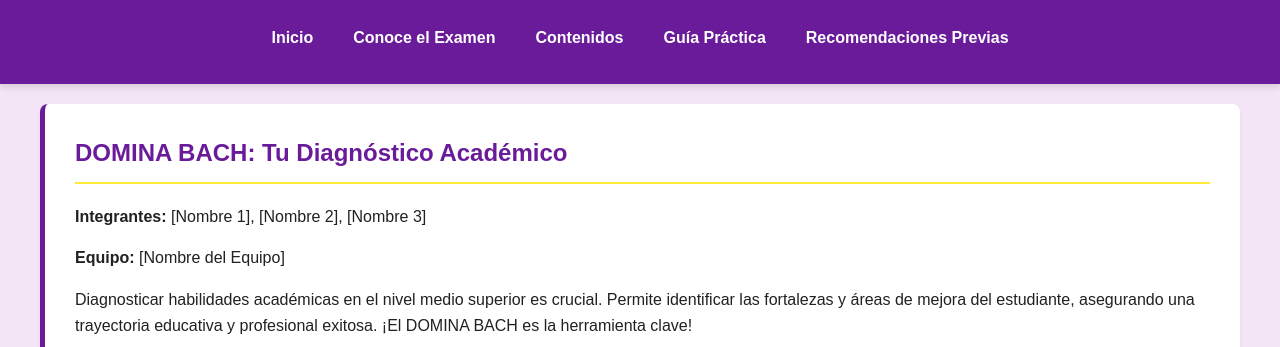
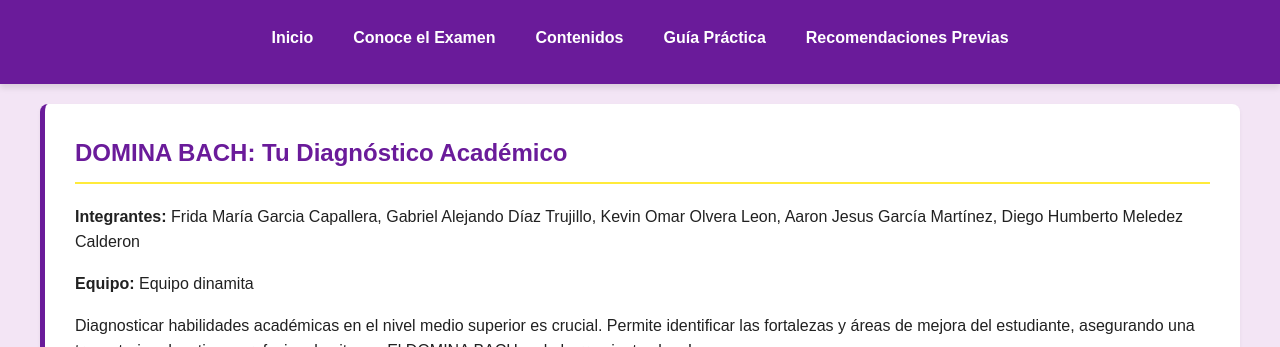
Before and after one commit to Frida-Capallera/EXAMEN-DOMINA, a plain HTML site: page index.html in a window 1280 px wide. Shown: the top 347 px of the page. Drawn offline with Linux system fonts and the light colour scheme; a script that the page names is missing.

Commit message:
Update index.html with team details and content

```diff
--- a/index.html
+++ b/index.html
@@ -23,8 +23,8 @@
     <main>
         <section id="portada" class="seccion">
             <h1>DOMINA BACH: Tu Diagnóstico Académico</h1>
-            <p><strong>Integrantes:</strong> [Nombre 1], [Nombre 2], [Nombre 3]</p>
-            <p><strong>Equipo:</strong> [Nombre del Equipo]</p>
+            <p><strong>Integrantes:</strong> Frida María Garcia Capallera, Gabriel Alejando Díaz Trujillo, Kevin Omar Olvera Leon, Aaron Jesus García Martínez, Diego Humberto Meledez Calderon </p>
+            <p><strong>Equipo:</strong> Equipo dinamita </p>
             <p class="introduccion">Diagnosticar habilidades académicas en el nivel medio superior es crucial. Permite identificar las fortalezas y áreas de mejora del estudiante, asegurando una trayectoria educativa y profesional exitosa. ¡El DOMINA BACH es la herramienta clave!</p>
             <div class="imagenes">
                 <img src="https://ceneval.edu.mx/wp-content/uploads/2021/08/diagnostico_domina_bach.png" alt="">
@@ -168,4 +168,5 @@
 
     <script src="script.ts"></script>
 </body>
+
 </html>
```
